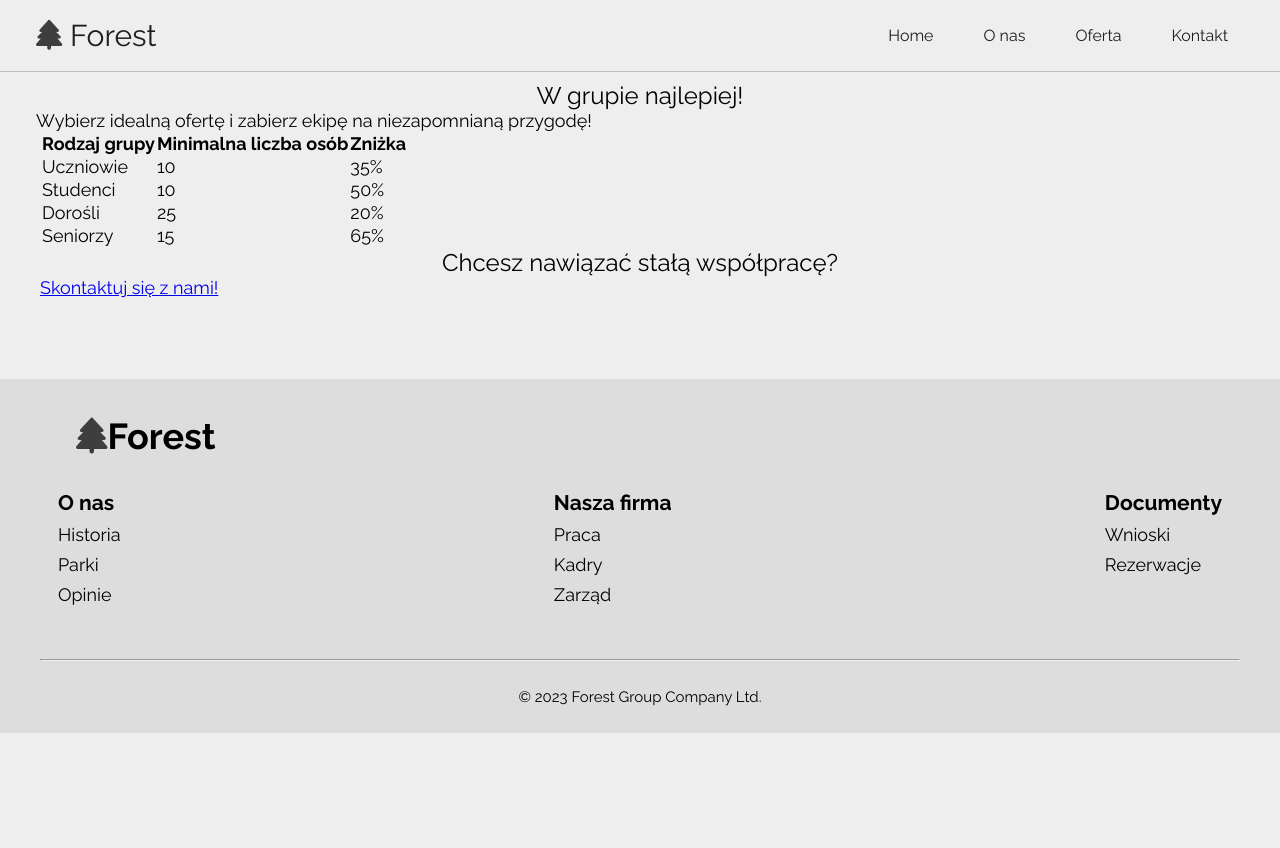
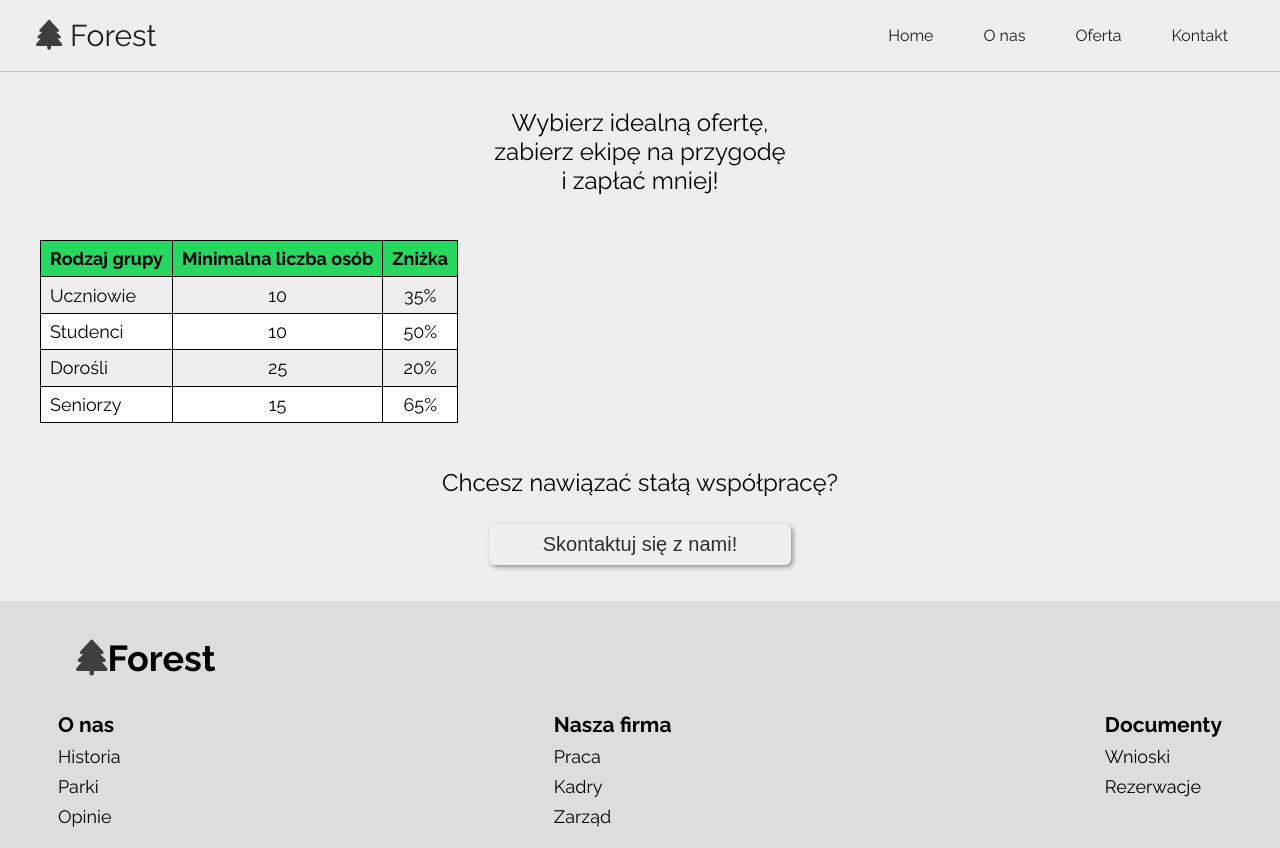
Before and after one commit to Blondyna88/Forest, a website: page offer.html in a window 1280 px wide. Shown: the top 848 px of the page. Before the commit the page ends 800 px from the top, so only its background shows below. Drawn offline with Linux system fonts and the light colour scheme.

Commit message:
clean folders and style offer page

```diff
--- a/offer.html
+++ b/offer.html
@@ -1,5 +1,6 @@
 <!DOCTYPE html>
 <html lang="pl">
+
 <head>
    <meta charset="UTF-8">
    <meta name="viewport" content="width=device-width, initial-scale=1.0">
@@ -12,6 +13,7 @@
    <link rel="stylesheet" href="dist/css/main.min.css">
    <script src="https://kit.fontawesome.com/7858c1dd1a.js" crossorigin="anonymous"></script>
 </head>
+
 <body>
 
    <header class="header">
@@ -35,14 +37,14 @@
 </header>
 
 
-<main  class="main">
-   <section class="section section-padding discounts">
-      <header class="offer__header">
-         <h2 class="offer__header-title subtitle">W grupie najlepiej!</h2>
-         <p class="offer__header-text">Wybierz idealną ofertę i zabierz ekipę na niezapomnianą przygodę!</p>
-      </header>
+   <main class="main">
 
+      <section class="discounts section-padding">
          <div class="wrapper">
+
+            <p class="subtitle">Wybierz idealną ofertę,<br> zabierz ekipę na przygodę <br>i zapłać mniej!
+            </p>
+
             <table class="discounts__table">
                <tr>
                   <th>Rodzaj grupy</th>
@@ -70,12 +72,13 @@
                   <td>65%</td>
                </tr>
             </table>
-         <div class="discounts__cooperation">
-            <h3 class="discounts__cooperation-text subtitle" >Chcesz nawiązać stałą współpracę?</h3>
-            <div class="discounts__cooperation-link">
-               <a href="contact.html">Skontaktuj się z nami!</a>
+
+            <div class="cooperation">
+               <h3 class="cooperation-text subtitle">Chcesz nawiązać stałą współpracę?</h3>
+
+               <button class="contact-btn"><a href="contact.html">Skontaktuj się z nami!</a></button>
             </div>
-         </div>
+
          </div>
       </section>
    </main>
@@ -124,4 +127,5 @@
 
    <script src="/dist/js/script.min.js"></script>
 </body>
+
 </html>
--- a/src/sass/_colors.scss
+++ b/src/sass/_colors.scss
@@ -8,3 +8,4 @@ $gray-text: #5e5e5e;
 $green: rgb(40, 215, 95);
 $black-shadow: linear-gradient( rgba(0,0,0,.6), rgba(0,0,0,.6));
 $light-shadow: linear-gradient( rgba(0,0,0,.5), rgba(0,0,0,.5));
+$vlight-shadow: linear-gradient( rgba(0,0,0,0.4), rgba(0,0,0,0.4));
--- a/src/sass/_components.scss
+++ b/src/sass/_components.scss
@@ -7,7 +7,7 @@
 }
 
 .section-padding {
-	padding: 4.5em 2em;
+	padding: 4.5em 2em 2em;
 }
 
 .section-heading {
--- a/src/sass/main.scss
+++ b/src/sass/main.scss
@@ -65,7 +65,7 @@ body {
 						color: #fff;
 					}
 				}
-            a{
+				a {
 					padding: 1.2em 0;
 				}
 			}
@@ -82,7 +82,6 @@ body {
 	padding: 1em;
 	cursor: pointer;
 	z-index: 1000;
-
 
 	.bars {
 		position: relative;
@@ -120,7 +119,8 @@ body {
 		outline: none;
 	}
 
-   &:hover, &:focus {
+	&:hover,
+	&:focus {
 		.bar::before,
 		.bar::after {
 			width: 100%;
@@ -133,12 +133,11 @@ body {
 	color: c.$strong-dark;
 }
 
-
 //HOME
 //-----------------------------------------------------------------------
 
 .home {
-	@include mixins.heroImages("/dist/img/home_desk.jpg");
+	@include mixins.heroImages("/dist/img/home_small.jpg");
 	background-position: 50% 75%;
 	background-attachment: scroll;
 	padding: 12em 2em 10em;
@@ -203,7 +202,6 @@ body {
 //--------------------------------------------------------------------
 
 .offer {
-
 	&__box {
 		display: flex;
 		flex-direction: column;
@@ -256,7 +254,7 @@ body {
 	}
 
 	&__link {
-      padding-bottom: .5em;
+		padding-bottom: 0.5em;
 		display: flex;
 		flex-direction: column;
 		align-items: center;
--- a/src/sass/offer.scss
+++ b/src/sass/offer.scss
@@ -1,3 +1,48 @@
 @use "colors" as c;
 @use "components";
 @use "mixins";
+
+.discounts {
+	margin-top: 1.5em;
+
+	&__table {
+		margin: 2.5em 0;
+		text-align: center;
+		border-collapse: collapse;
+
+		th {
+			background-color: c.$green;
+		}
+
+		td,
+		th {
+			padding: 0.4em 0.5em;
+			border: 1px solid;
+		}
+
+		tr:nth-of-type(odd) {
+			background-color: #fff;
+		}
+
+		td:first-of-type {
+			text-align: left;
+		}
+	}
+	.cooperation {
+		display: flex;
+		align-items: center;
+		justify-content: center;
+      flex-direction: column;
+
+		.contact-btn {
+			@include mixins.btnStyle;
+         margin-top: 1.5em;
+
+         a{
+            text-decoration: none;
+            color: c.$dark-text;
+            font-size: 2rem;
+         }
+		}
+	}
+}
```
Also changed, not shown: dist/css/contact.min.css, dist/css/main.min.css, dist/css/offer.min.css, dist/css/style.min.css (deleted), dist/img/group_desk.jpg (added), dist/img/group_small.jpg (added), dist/img/mailbox-55464_1280.jpg (deleted), dist/img/mailbox-55464_640.jpg (deleted), src/img/group_desk.jpg (added), src/img/group_small.jpg (added), 1 other file. Lines whose indentation alone changed are shown as unchanged.
